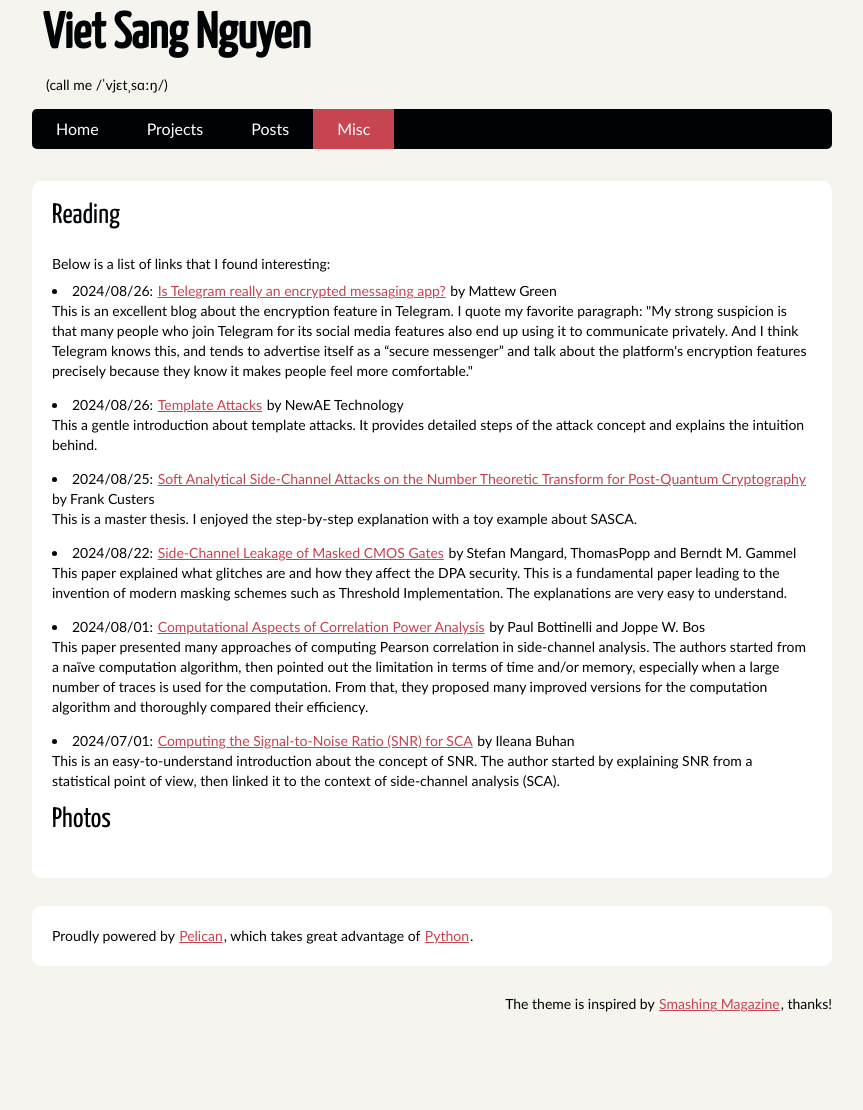
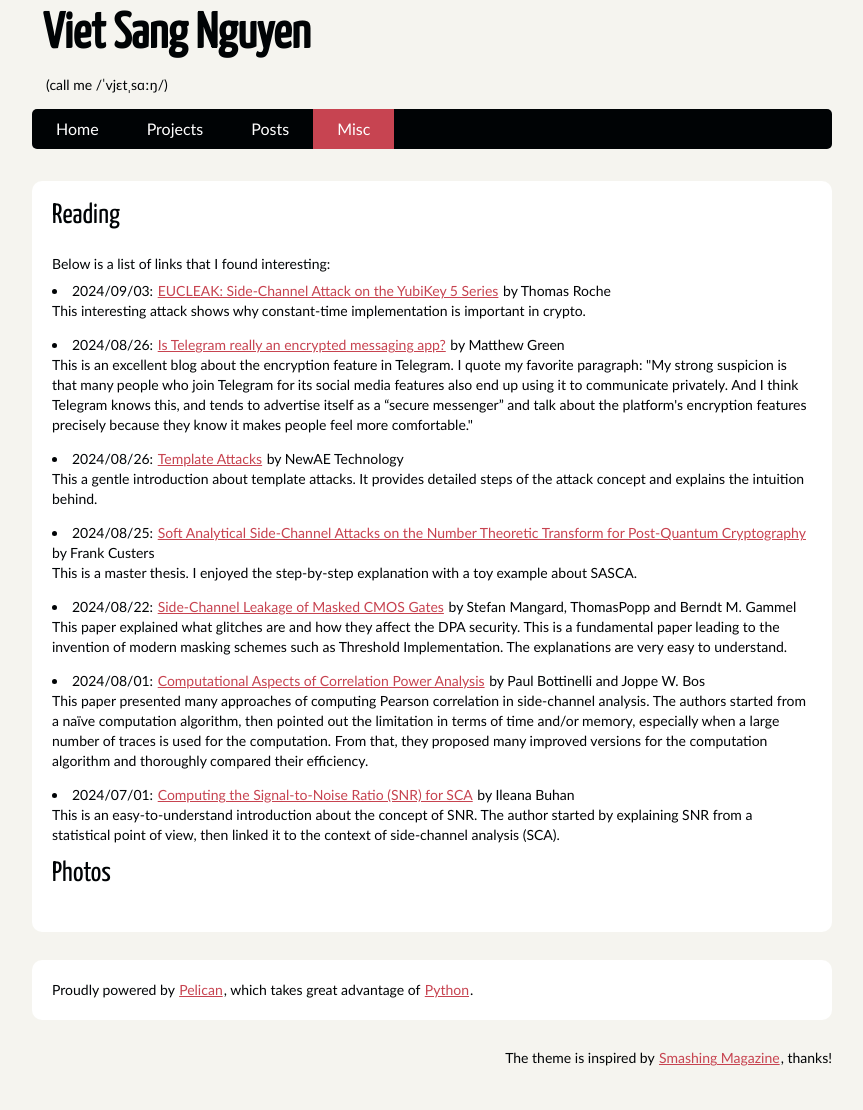
Before and after one commit to nvietsang/nvietsang.github.io, a Jekyll site: the page built from misc.html, in a window 1280 px wide. Shown: the whole page, without its empty margins (208-1071 px from the left). Built offline with Jekyll 4.4.1, drawn with Linux system fonts in a browser that asks for light colours; before the commit the page ends 1056 px from its top, so only the background shows below that.

Commit message:
add reading material

```diff
--- a/misc.html
+++ b/misc.html
@@ -5,11 +5,19 @@ layout: default
 <section id="content" class="body">
     <h1> Reading </h1>
     Below is a list of links that I found interesting:
+        <li>
+            2024/09/03:
+            <a href="https://ninjalab.io/eucleak/">EUCLEAK: Side-Channel Attack on the YubiKey 5 Series</a>
+            by Thomas Roche
+            <br>
+            This interesting attack shows why constant-time implementation is important in crypto.
+        </li>
+
 
         <li>
             2024/08/26:
             <a href="https://blog.cryptographyengineering.com/2024/08/25/telegram-is-not-really-an-encrypted-messaging-app/">Is Telegram really an encrypted messaging app?</a>
-            by Mattew Green
+            by Matthew Green
             <br>
             This is an excellent blog about the encryption feature in Telegram. I quote my favorite paragraph: "My strong suspicion is that many people who join Telegram for its social media features also end up using it to communicate privately. And I think Telegram knows this, and tends to advertise itself as a “secure messenger” and talk about the platform's encryption features precisely because they know it makes people feel more comfortable."
         </li>
```
